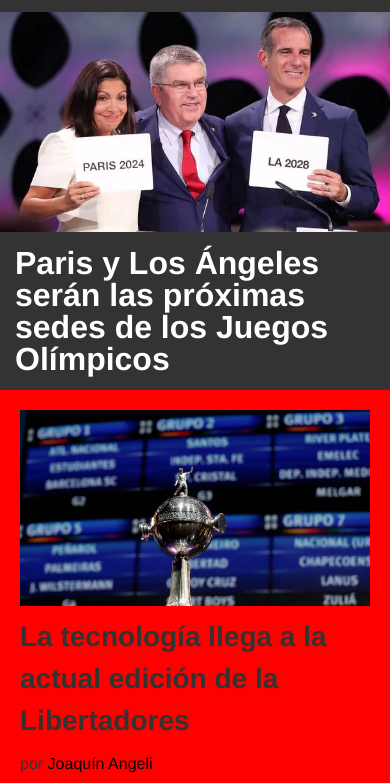
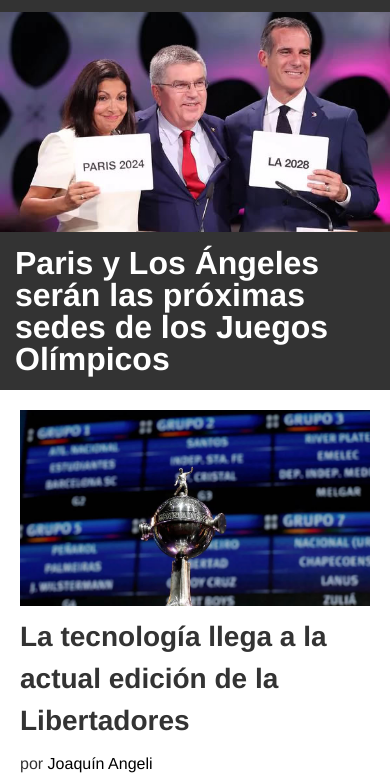
Before and after one commit to Aluhe/PWFE-M1-09, a plain HTML site: page index.html in a window 390 px wide. Shown: the part 48-831 px from the top of the page. Drawn offline with Linux system fonts and the light colour scheme.

Commit message:
Ajuste para IOS

```diff
--- a/css/style.css
+++ b/css/style.css
@@ -156,9 +156,6 @@
 /* Ajustes Mobile con Media Queries */
 @media screen and (max-width: 576px){ /* <-- Smartphone */
 	/* Inicio Media Query */
-	body {
-		background-color: red;
-	}
 
 	nav {
 		display: none;
@@ -202,7 +199,3 @@
 }
 
 @media screen and (min-width: 577px) and (max-width: 768px){ /* <-- Tablet */
-	body{
-		background-color: green
-		}
-	}
--- a/index.html
+++ b/index.html
@@ -8,7 +8,7 @@
 	 	<link rel="stylesheet" href="css/style.css">
 	</head>
 
-	<body>
+	<body ontouchstart>
 		<!-- ↓ Aca empieza el contenido web en HTML ↓ -->
 		<header>
 			<h1>DeporteXtremo</h1>
```
